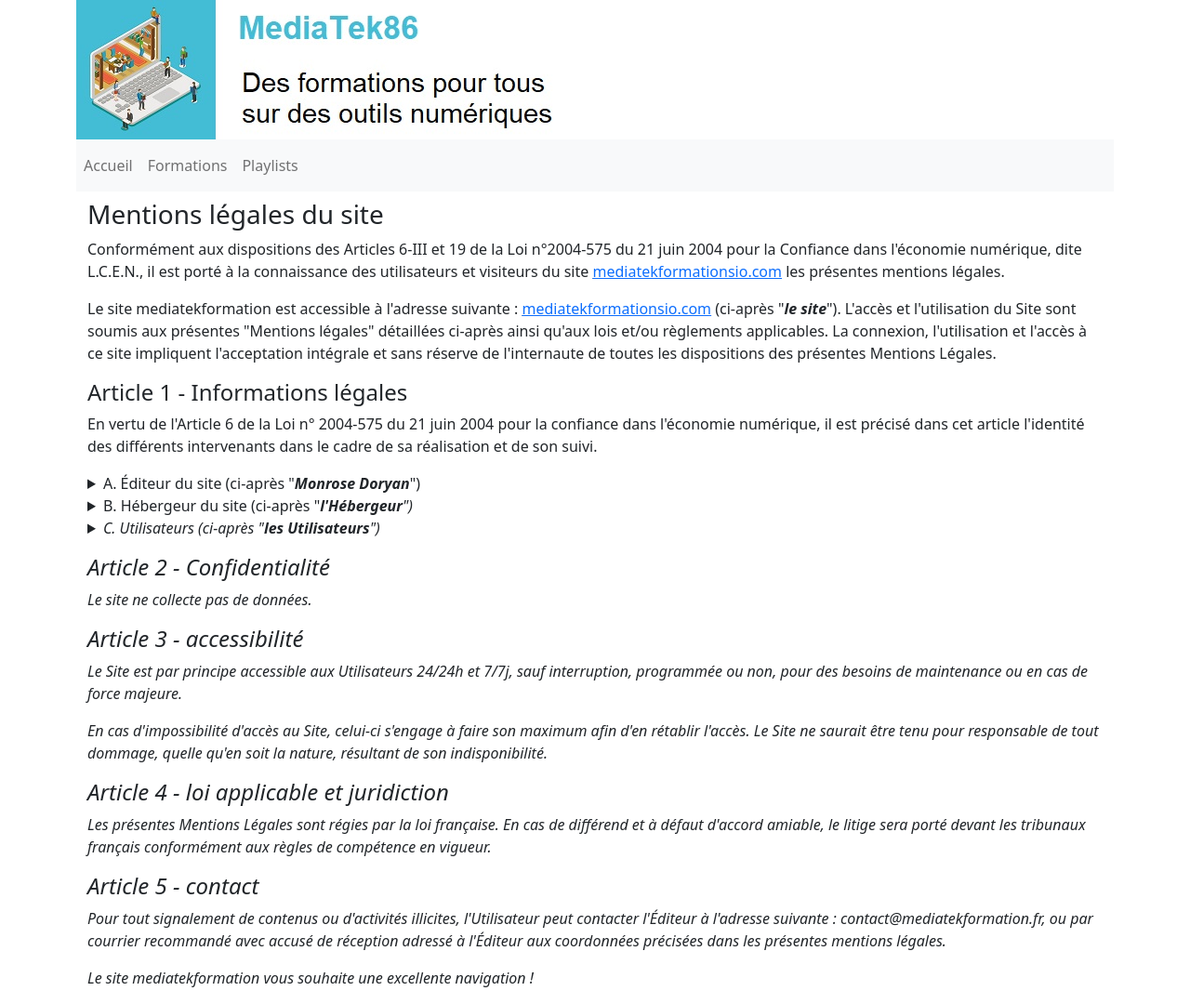
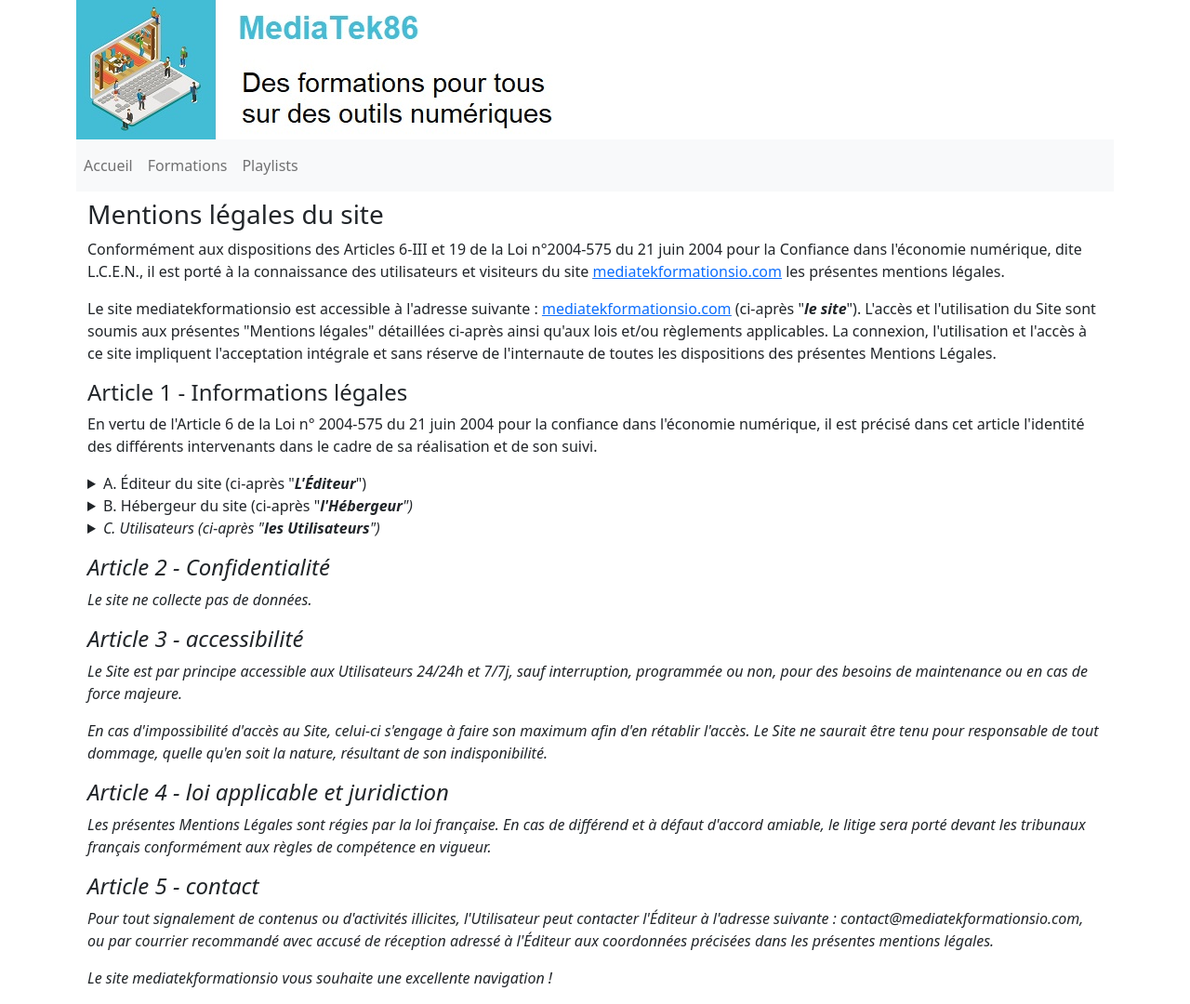
Before and after one commit to Doryansio/mediatekformation, a Symfony app: template templates/pages/cgu.html.twig in a window 1280 px wide. Shown: the whole page at 93% size. Run offline with Twig, Linux system fonts and the light colour scheme; the template is opened without the code that fills it, so the values that code supplies are empty; some libraries are stand-ins or nearby versions.

Commit message:
mise a jour de la page des cgu

```diff
--- a/templates/pages/cgu.html.twig
+++ b/templates/pages/cgu.html.twig
@@ -4,35 +4,35 @@
 <section class="container mt-2">
     <h3>Mentions légales du site</h3>
     <p>Conformément aux dispositions des Articles 6-III et 19 de la Loi n°2004-575 du 21 juin 2004 pour la Confiance dans l'économie numérique, dite L.C.E.N., il est porté à la connaissance des utilisateurs et visiteurs du site <u><a href="https://www.mediatekformationsio.com">mediatekformationsio.com</a></u> les présentes mentions légales.</p>
-    <p>Le site mediatekformation est accessible à l'adresse suivante&nbsp;:&nbsp;<u><a href="https://www.mediatekformationsio.com">mediatekformationsio.com</a></u> (ci-après "<strong><em>le site</strong></em>"). L'accès et l'utilisation du Site sont soumis aux présentes "Mentions légales" détaillées ci-après ainsi qu'aux lois et/ou règlements applicables. La connexion, l'utilisation et l'accès à ce site impliquent l'acceptation intégrale et sans réserve de l'internaute de toutes les dispositions des présentes Mentions Légales.</p>
+    <p>Le site mediatekformationsio est accessible à l'adresse suivante&nbsp;:&nbsp;<u><a href="https://www.mediatekformationsio.com">mediatekformationsio.com</a></u> (ci-après "<strong><em>le site</strong></em>"). L'accès et l'utilisation du Site sont soumis aux présentes "Mentions légales" détaillées ci-après ainsi qu'aux lois et/ou règlements applicables. La connexion, l'utilisation et l'accès à ce site impliquent l'acceptation intégrale et sans réserve de l'internaute de toutes les dispositions des présentes Mentions Légales.</p>
     <h4>Article 1 - Informations légales</h4>
     <p>En vertu de l'Article 6 de la Loi n° 2004-575 du 21 juin 2004 pour la confiance dans l'économie numérique, il est précisé dans cet article l'identité des différents intervenants dans le cadre de sa réalisation et de son suivi.</p>
     <div class="bd-example">
         <details>
-            <summary>A. Éditeur du site (ci-après "<strong><em>Monrose Doryan</strong></em>")</summary>
+            <summary>A. Éditeur du site (ci-après "<strong><em>L'Éditeur</strong></em>")</summary>
             <address>
-                <strong>Jacques Lefevre</strong>
-                <br>rue du Colonel Driant
-                <br>75001 Paris1
+                <strong>Monrose Doryan</strong>
+                <br>Avenue de la Gare
+                <br>02200 Soissons
                 <br>Téléphone&nbsp;:&nbsp;0102030405
-                <br>Courriel&nbsp;:&nbsp;contact@mediatekformation.fr
+                <br>Courriel&nbsp;:&nbsp;contact@mediatekformationsio.com
                 <br>RCS&nbsp;:&nbsp;123456789
             </address>
         </details>
         <details>
             <summary>B. Hébergeur du site (ci-après "<strong><em>l'Hébergeur</strong><em>")</summary>
             <address>
-                <strong>Hostinger</strong>
-                <br>4416 Louis-B.-Mayer
-                <br>Laval, Québec
-                <br>H7P 0G1 Canada
+                <strong>Hostinger International LTD</strong>
+                <br>6023 Larnaca
+                <br>61 Lordu Vironos Street
+                <br>Chypre
                 <br>Téléphone&nbsp;:&nbsp;0102030405
-                <br>Courriel&nbsp;:&nbsp;contact@planethoster.com
+
             </address>
         </details>
         <details>
             <summary>C. Utilisateurs (ci-après "<strong><em>les Utilisateurs</strong></em>")</summary>
-            <p>Sont considérés comme utilisateurs tous les internautes qui naviguent, lisent, visionnent et utilisent le site mediatekformation.</p>
+            <p>Sont considérés comme utilisateurs tous les internautes qui naviguent, lisent, visionnent et utilisent le site mediatekformationsio.</p>
         </details>
     </div>
     <h4 class="mt-3">Article 2 - Confidentialité</h4>
@@ -45,8 +45,8 @@
     <h4 class="mt-3">Article 4 - loi applicable et juridiction</h4>
     <p>Les présentes Mentions Légales sont régies par la loi française. En cas de différend et à défaut d'accord amiable, le litige sera porté devant les tribunaux français conformément aux règles de compétence en vigueur.</p>
     <h4 class="mt-3">Article 5 - contact</h4>
-    <p>Pour tout signalement de contenus ou d'activités illicites, l'Utilisateur peut contacter l'Éditeur à l'adresse suivante&nbsp;:&nbsp;contact@mediatekformation.fr, ou par courrier recommandé avec accusé de réception adressé à l'Éditeur aux coordonnées précisées dans les présentes mentions légales.</p>
-    <p>Le site mediatekformation vous souhaite une excellente navigation !</p>
+    <p>Pour tout signalement de contenus ou d'activités illicites, l'Utilisateur peut contacter l'Éditeur à l'adresse suivante&nbsp;:&nbsp;contact@mediatekformationsio.com, ou par courrier recommandé avec accusé de réception adressé à l'Éditeur aux coordonnées précisées dans les présentes mentions légales.</p>
+    <p>Le site mediatekformationsio vous souhaite une excellente navigation !</p>
 </section>
 
 {% endblock %}
```
